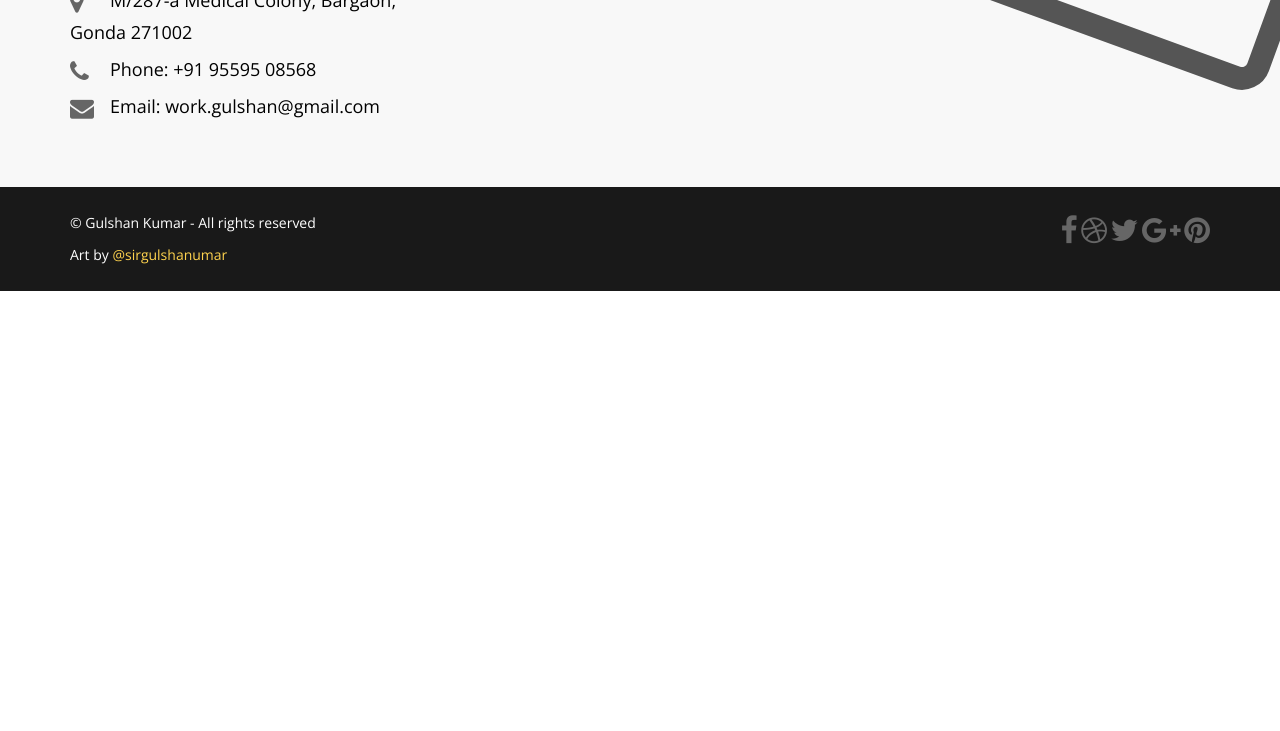
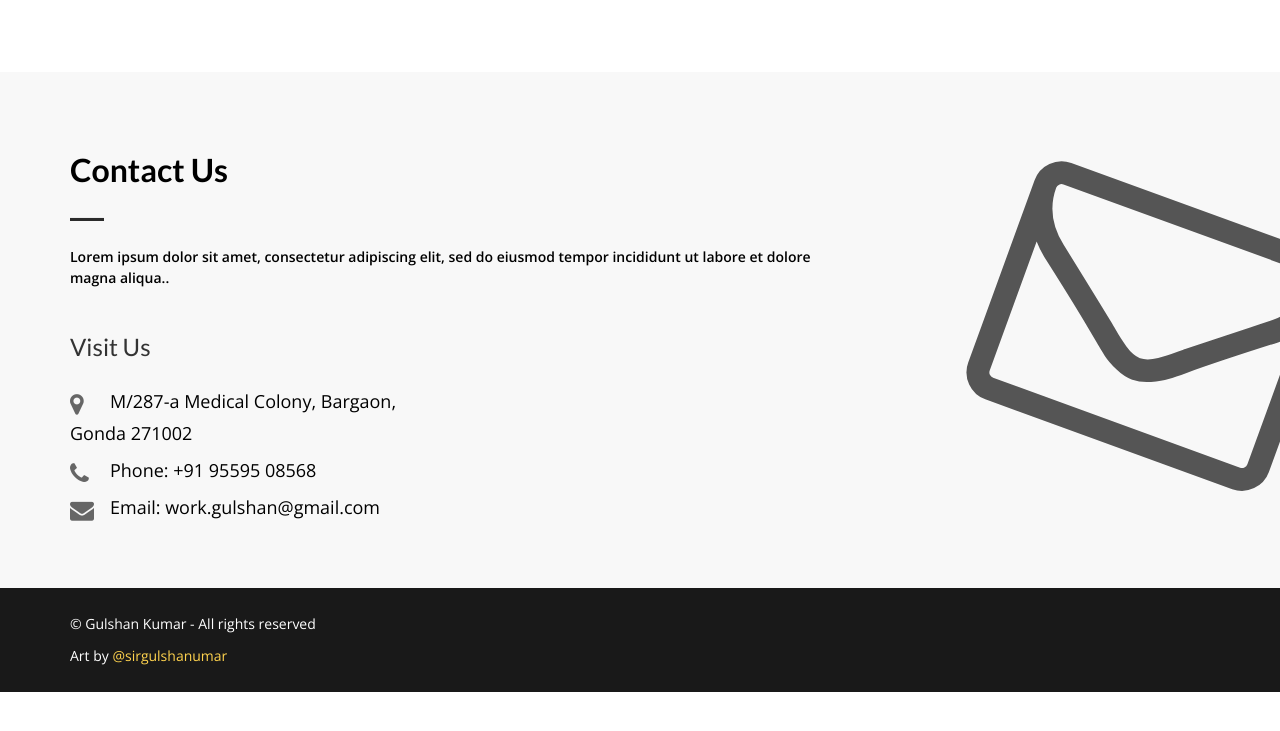
Before and after one commit to sirgulshankumar/sirgulshankumar, a plain HTML site: page index.html in a window 1280 px wide. Shown: the part 2746-3477 px from the top of the page. Before the commit the page ends 3416 px from the top, so only its background shows below. Drawn offline with nearby package versions, Linux system fonts and the light colour scheme.

Commit message:
update 1.0.5

```diff
--- a/index.html
+++ b/index.html
@@ -4,7 +4,7 @@
 <head>
   <meta charset="utf-8">
   <meta name="viewport" content="width=device-width, initial-scale=1">
-  <title>Bethany Bootstrap Theme</title>
+  <title>StoryGulshan</title>
   <meta name="description" content="Free Bootstrap Theme by BootstrapMade.com">
   <meta name="keywords" content="free website templates, free bootstrap themes, free template, free bootstrap, free website template">
   <link href='https://fonts.googleapis.com/css?family=Lato:400,700,300|Open+Sans:400,600,700,300' rel='stylesheet' type='text/css'>
@@ -254,15 +254,7 @@
             Art by <a href="https://instagram.com/sirgulshankumar/">@sirgulshanumar</a>
           </div>
         </div>
-        <div class="col-sm-5 footer-social">
-          <div class="pull-right hidden-xs hidden-sm">
-            <a href="#"><i class="fa fa-facebook"></i></a>
-            <a href="#"><i class="fa fa-dribbble"></i></a>
-            <a href="#"><i class="fa fa-twitter"></i></a>
-            <a href="#"><i class="fa fa-google-plus"></i></a>
-            <a href="#"><i class="fa fa-pinterest"></i></a>
-          </div>
-        </div>
+
       </div>
     </div>
   </footer>
```
Also changed, not shown: img/1.jpg (deleted), img/Xcas6d1b16aaa8.jpg (added), img/a5.jpg (added), img/d.jpg (added), img/f.jpg (added), img/fgfd.jpg (added), img/port02.jpg, img/port03.jpg, img/port04.jpg, img/port05.jpg, img/port06.jpg, img/q.jpg (added), img/ssa1.jpg (added).
